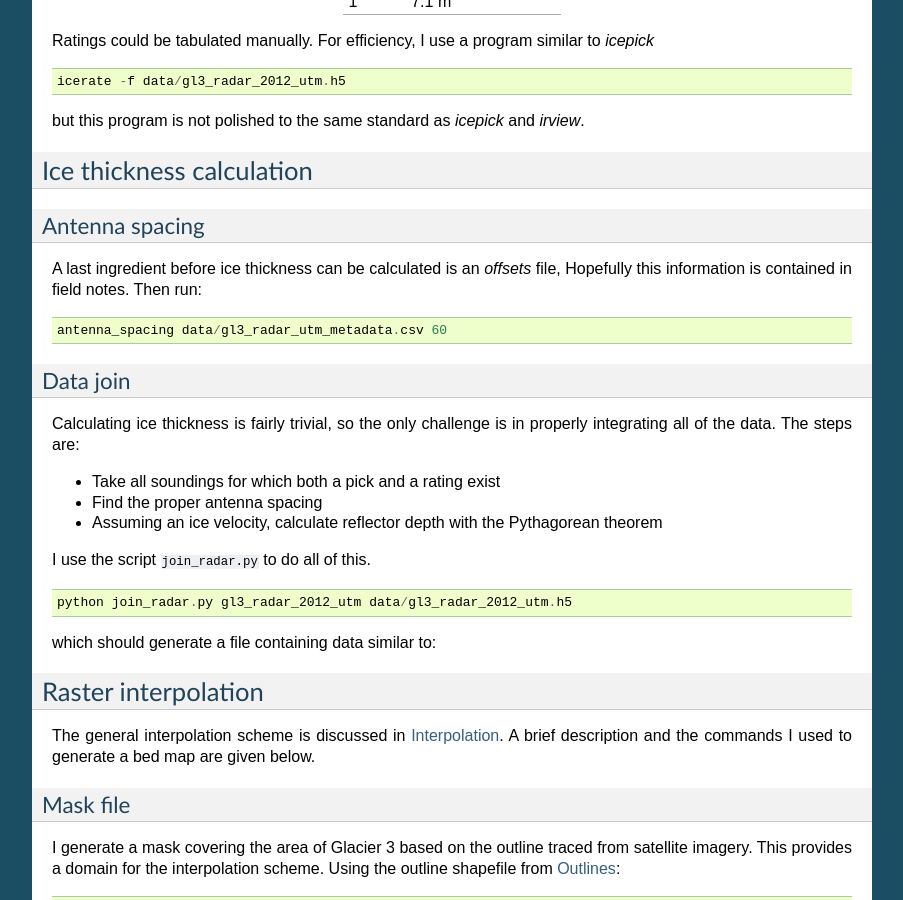
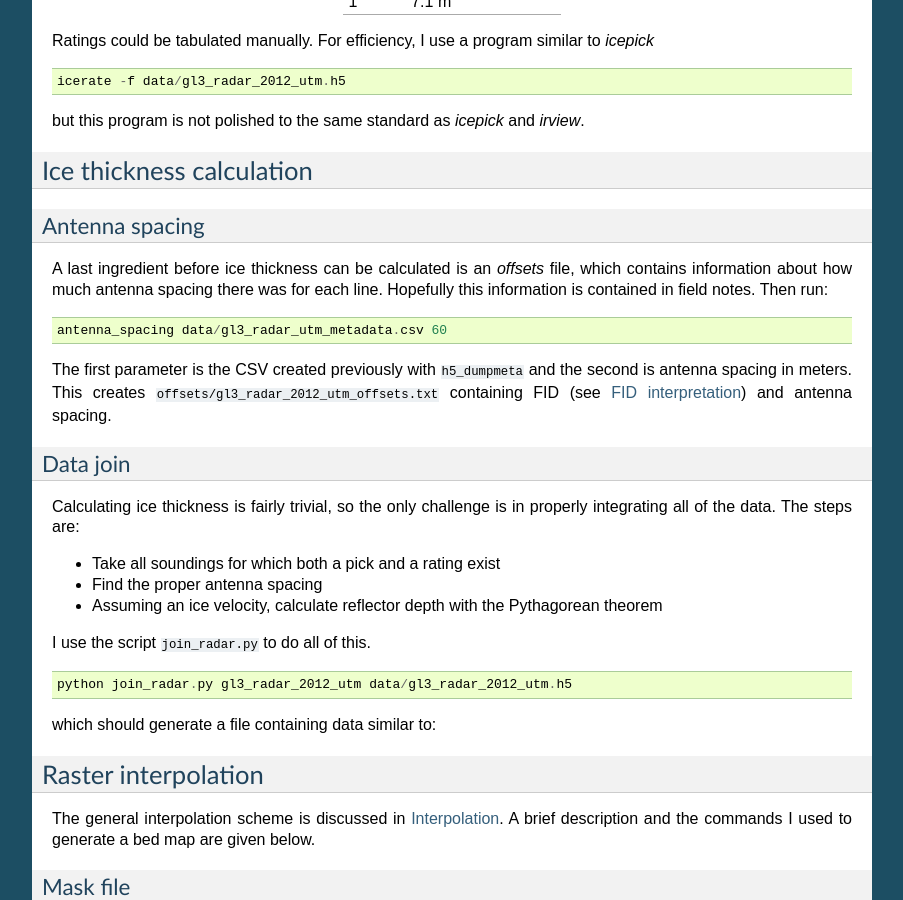
Before and after one commit to njwilson23/irlib, a Sphinx documentation site: the page built from doc/doc_tutorial.rst, in a window 1280 px wide and 900 px high, scrolled down 4778 px. Shown: the whole window, without its empty margins (198-1101 px from the left). Built offline with Sphinx 7.4.7, drawn with Linux system fonts in a browser that asks for light colours.

Commit message:
Updated tutorial
To match changes made in code and suggested workflow.

```diff
--- a/doc/doc_tutorial.rst
+++ b/doc/doc_tutorial.rst
@@ -336,12 +336,17 @@ Antenna spacing
 ~~~~~~~~~~~~~~~
 
 A last ingredient before ice thickness can be calculated is an *offsets* file,
+which contains information about how much antenna spacing there was for each line.
 Hopefully this information is contained in field notes. Then run:
 
 ::
 
     antenna_spacing data/gl3_radar_utm_metadata.csv 60
 
+The first parameter is the CSV created previously with ``h5_dumpmeta`` and
+the second is antenna spacing in meters. This creates
+``offsets/gl3_radar_2012_utm_offsets.txt`` containing FID
+(see `FID interpretation <#fid-interpretation>`__) and antenna spacing.
 
 Data join
 ~~~~~~~~~
```
